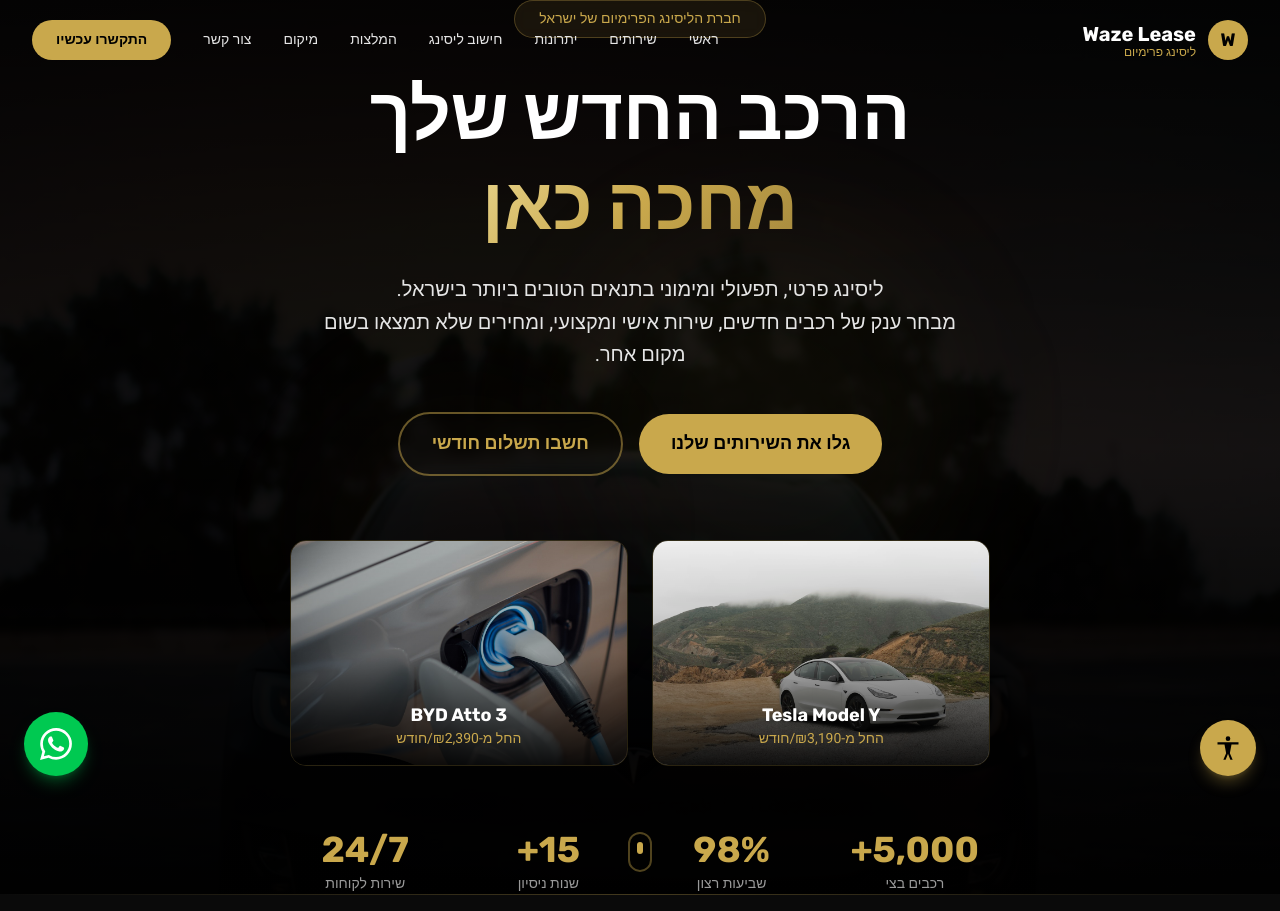
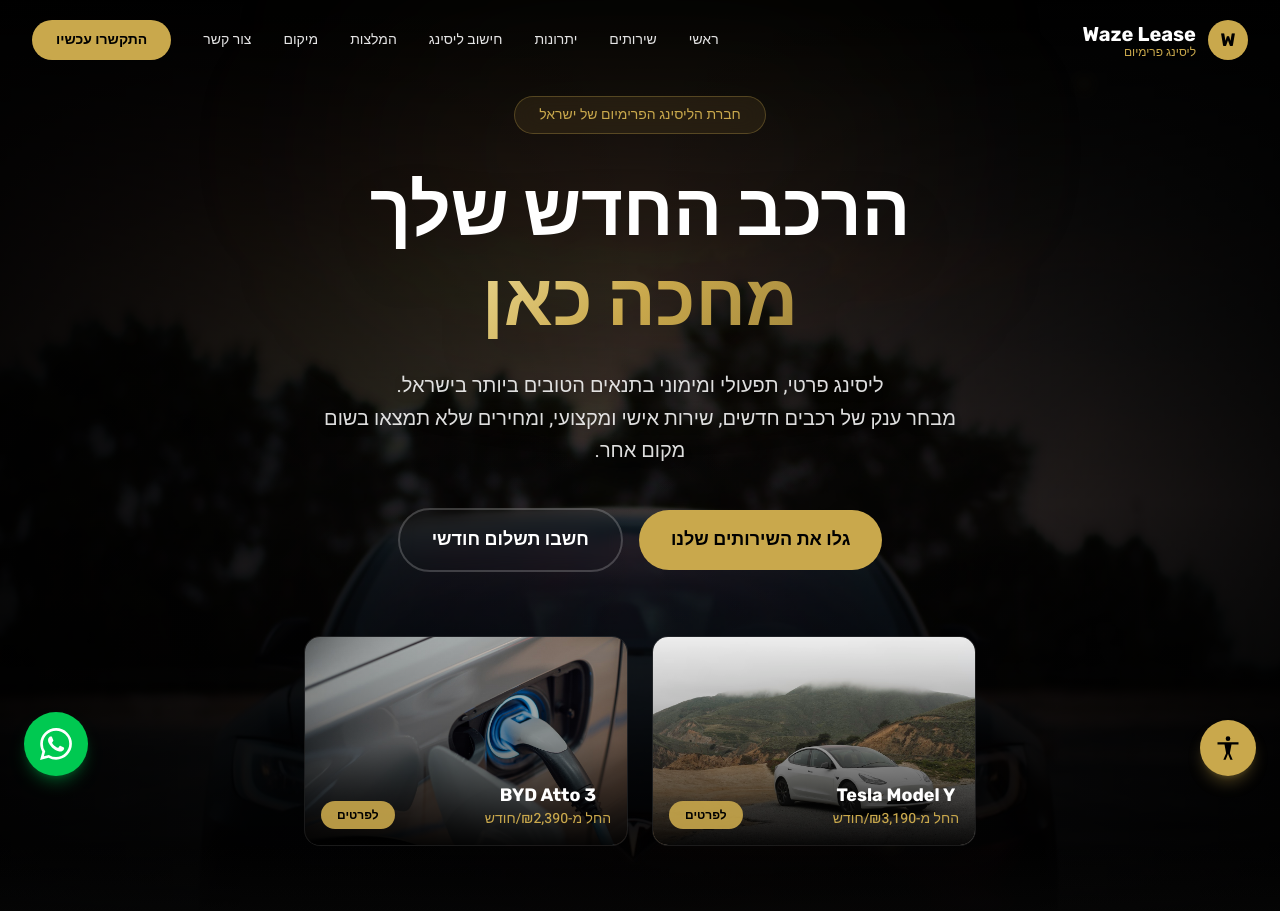
Before and after one commit to wazelease/waze-lease-cars, a Next.js app: page /waze-lease-cars/ in a window 1280 px wide. Shown: the top 911 px of the page. Built offline with nearby package versions, Linux system fonts and the light colour scheme.

Commit message:
Improved hero: full-bleed background with multi-layer blend, gold particles. Contact form now sends leads via email to Wazelease@gmail.com with Hebrew subject line + all form data. Also sends to WhatsApp as backup.

```diff
--- a/src/components/Hero.tsx
+++ b/src/components/Hero.tsx
@@ -9,41 +9,49 @@
       id="hero"
       className="relative min-h-screen flex items-center justify-center overflow-hidden"
     >
-      {/* Background car image */}
+      {/* Full-width background image */}
       <div className="absolute inset-0">
         <Image
           src="/waze-lease-cars/images/tesla-dark.jpg"
-          alt="רכב יוקרה - Waze Lease Cars"
+          alt="רכב יוקרה - Waze Lease Cars ליסינג"
           fill
-          className="object-cover object-center"
+          className="object-cover object-center scale-105"
           priority
           quality={90}
         />
-        {/* Dark overlay for readability */}
-        <div className="absolute inset-0 bg-black-pure/75" />
-        <div className="absolute inset-0 bg-gradient-to-b from-black-pure/90 via-black-pure/60 to-black-pure/95" />
+        {/* Multi-layer overlay for smooth blend with site colors */}
+        <div className="absolute inset-0 bg-black-pure/70" />
+        <div className="absolute inset-0 bg-gradient-to-b from-black-pure via-transparent to-black-pure" />
+        <div className="absolute inset-0 bg-gradient-to-r from-black-pure/80 via-transparent to-black-pure/80" />
+        {/* Gold tint at bottom for seamless transition to next section */}
+        <div className="absolute bottom-0 left-0 right-0 h-40 bg-gradient-to-t from-black-rich to-transparent" />
       </div>
 
-      {/* Gold glow effects */}
-      <div className="absolute top-1/4 right-1/4 w-96 h-96 bg-gold/5 rounded-full blur-3xl" />
-      <div className="absolute bottom-1/4 left-1/4 w-72 h-72 bg-gold/3 rounded-full blur-3xl" />
+      {/* Animated gold particles */}
+      <div className="absolute top-20 right-[15%] w-2 h-2 bg-gold/30 rounded-full blur-sm animate-pulse" />
+      <div className="absolute top-40 left-[20%] w-1.5 h-1.5 bg-gold/20 rounded-full blur-sm animate-pulse delay-700" />
+      <div className="absolute bottom-40 right-[30%] w-2.5 h-2.5 bg-gold/25 rounded-full blur-sm animate-pulse delay-1000" />
+      <div className="absolute top-1/3 left-[10%] w-1 h-1 bg-gold/40 rounded-full blur-sm animate-pulse delay-500" />
 
-      <div className="relative z-10 max-w-7xl mx-auto px-4 sm:px-6 lg:px-8 text-center">
+      {/* Subtle gold light leak */}
+      <div className="absolute top-0 left-1/2 -translate-x-1/2 w-[600px] h-[300px] bg-gold/4 rounded-full blur-[100px]" />
+
+      <div className="relative z-10 max-w-7xl mx-auto px-4 sm:px-6 lg:px-8 text-center pt-24">
         <motion.div
-          initial={{ opacity: 0, y: 30 }}
+          initial={{ opacity: 0, y: 20 }}
           animate={{ opacity: 1, y: 0 }}
-          transition={{ duration: 0.8, ease: "easeOut" }}
+          transition={{ duration: 0.7, ease: "easeOut" }}
         >
-          <span className="inline-block bg-gold/10 border border-gold/30 text-gold px-6 py-2 rounded-full text-sm font-medium mb-8 backdrop-blur-sm">
+          <span className="inline-block bg-gold/10 border border-gold/30 text-gold px-6 py-2 rounded-full text-sm font-medium mb-8 backdrop-blur-md">
             חברת הליסינג הפרימיום של ישראל
           </span>
         </motion.div>
 
         <motion.h1
-          initial={{ opacity: 0, y: 30 }}
+          initial={{ opacity: 0, y: 20 }}
           animate={{ opacity: 1, y: 0 }}
-          transition={{ duration: 0.8, delay: 0.2, ease: "easeOut" }}
-          className="font-rubik font-extrabold text-4xl sm:text-5xl md:text-6xl lg:text-7xl leading-tight mb-6"
+          transition={{ duration: 0.7, delay: 0.15, ease: "easeOut" }}
+          className="font-rubik font-extrabold text-4xl sm:text-5xl md:text-6xl lg:text-7xl leading-tight mb-6 drop-shadow-2xl"
         >
           הרכב החדש שלך
           <br />
@@ -51,10 +59,10 @@
         </motion.h1>
 
         <motion.p
-          initial={{ opacity: 0, y: 30 }}
+          initial={{ opacity: 0, y: 20 }}
           animate={{ opacity: 1, y: 0 }}
-          transition={{ duration: 0.8, delay: 0.4, ease: "easeOut" }}
-          className="text-gray-light text-lg sm:text-xl max-w-2xl mx-auto mb-10 leading-relaxed"
+          transition={{ duration: 0.7, delay: 0.3, ease: "easeOut" }}
+          className="text-white-off/90 text-lg sm:text-xl max-w-2xl mx-auto mb-10 leading-relaxed drop-shadow-lg"
         >
           ליסינג פרטי, תפעולי ומימוני בתנאים הטובים ביותר בישראל.
           <br />
@@ -62,69 +70,89 @@
         </motion.p>
 
         <motion.div
-          initial={{ opacity: 0, y: 30 }}
+          initial={{ opacity: 0, y: 20 }}
           animate={{ opacity: 1, y: 0 }}
-          transition={{ duration: 0.8, delay: 0.6, ease: "easeOut" }}
+          transition={{ duration: 0.7, delay: 0.45, ease: "easeOut" }}
           className="flex flex-col sm:flex-row gap-4 justify-center items-center"
         >
           <a
             href="#services"
-            className="bg-gold text-black-pure px-8 py-4 rounded-full font-bold text-lg hover:bg-gold-light transition-all duration-300 hover:shadow-lg hover:shadow-gold/20 w-full sm:w-auto text-center"
+            className="bg-gold text-black-pure px-8 py-4 rounded-full font-bold text-lg hover:bg-gold-light transition-all duration-300 hover:shadow-lg hover:shadow-gold/25 w-full sm:w-auto text-center"
           >
             גלו את השירותים שלנו
           </a>
           <a
             href="#calculator"
-            className="border-2 border-gold/50 text-gold px-8 py-4 rounded-full font-bold text-lg hover:bg-gold/10 transition-all duration-300 backdrop-blur-sm w-full sm:w-auto text-center"
+            className="border-2 border-white-pure/20 text-white-pure px-8 py-4 rounded-full font-bold text-lg hover:bg-white-pure/10 hover:border-gold/50 hover:text-gold transition-all duration-300 backdrop-blur-sm w-full sm:w-auto text-center"
           >
             חשבו תשלום חודשי
           </a>
         </motion.div>
 
-        {/* Featured Cars Showcase */}
+        {/* Featured Cars */}
         <motion.div
-          initial={{ opacity: 0, y: 40 }}
+          initial={{ opacity: 0, y: 30 }}
           animate={{ opacity: 1, y: 0 }}
-          transition={{ duration: 1, delay: 0.8, ease: "easeOut" }}
+          transition={{ duration: 0.8, delay: 0.65, ease: "easeOut" }}
           className="mt-16 flex flex-col sm:flex-row gap-6 justify-center items-center max-w-4xl mx-auto"
         >
-          <div className="relative group w-full sm:w-1/2 rounded-2xl overflow-hidden border border-gold/20 hover:border-gold/50 transition-all duration-500">
+          <div className="relative group w-full sm:w-1/2 rounded-2xl overflow-hidden border border-white-pure/10 hover:border-gold/40 transition-all duration-500 backdrop-blur-sm bg-black-pure/20">
             <Image
               src="/waze-lease-cars/images/tesla-model-y.jpg"
               alt="Tesla Model Y - ליסינג טסלה"
               width={600}
               height={350}
-              className="w-full h-56 object-cover group-hover:scale-105 transition-transform duration-700"
+              className="w-full h-52 object-cover group-hover:scale-105 transition-transform duration-700"
             />
-            <div className="absolute inset-0 bg-gradient-to-t from-black-pure/90 via-black-pure/20 to-transparent" />
-            <div className="absolute bottom-4 right-4 left-4">
-              <h3 className="font-rubik font-bold text-lg">Tesla Model Y</h3>
-              <p className="text-gold text-sm">החל מ-₪3,190/חודש</p>
+            <div className="absolute inset-0 bg-gradient-to-t from-black-pure/95 via-black-pure/30 to-transparent" />
+            <div className="absolute bottom-4 right-4 left-4 flex items-end justify-between">
+              <div>
+                <h3 className="font-rubik font-bold text-lg">Tesla Model Y</h3>
+                <p className="text-gold text-sm font-medium">החל מ-₪3,190/חודש</p>
+              </div>
+              <a
+                href="https://wa.me/972533018838?text=שלום, מתעניין בליסינג Tesla Model Y"
+                target="_blank"
+                rel="noopener noreferrer"
+                className="bg-gold/90 text-black-pure px-4 py-1.5 rounded-full text-xs font-bold hover:bg-gold transition-colors"
+              >
+                לפרטים
+              </a>
             </div>
           </div>
 
-          <div className="relative group w-full sm:w-1/2 rounded-2xl overflow-hidden border border-gold/20 hover:border-gold/50 transition-all duration-500">
+          <div className="relative group w-full sm:w-1/2 rounded-2xl overflow-hidden border border-white-pure/10 hover:border-gold/40 transition-all duration-500 backdrop-blur-sm bg-black-pure/20">
             <Image
               src="/waze-lease-cars/images/electric-car.jpg"
-              alt="BYD חשמלי - ליסינג BYD"
+              alt="BYD Atto 3 חשמלי - ליסינג BYD"
               width={600}
               height={350}
-              className="w-full h-56 object-cover group-hover:scale-105 transition-transform duration-700"
+              className="w-full h-52 object-cover group-hover:scale-105 transition-transform duration-700"
             />
-            <div className="absolute inset-0 bg-gradient-to-t from-black-pure/90 via-black-pure/20 to-transparent" />
-            <div className="absolute bottom-4 right-4 left-4">
-              <h3 className="font-rubik font-bold text-lg">BYD Atto 3</h3>
-              <p className="text-gold text-sm">החל מ-₪2,390/חודש</p>
+            <div className="absolute inset-0 bg-gradient-to-t from-black-pure/95 via-black-pure/30 to-transparent" />
+            <div className="absolute bottom-4 right-4 left-4 flex items-end justify-between">
+              <div>
+                <h3 className="font-rubik font-bold text-lg">BYD Atto 3</h3>
+                <p className="text-gold text-sm font-medium">החל מ-₪2,390/חודש</p>
+              </div>
+              <a
+                href="https://wa.me/972533018838?text=שלום, מתעניין בליסינג BYD Atto 3"
+                target="_blank"
+                rel="noopener noreferrer"
+                className="bg-gold/90 text-black-pure px-4 py-1.5 rounded-full text-xs font-bold hover:bg-gold transition-colors"
+              >
+                לפרטים
+              </a>
             </div>
           </div>
         </motion.div>
 
         {/* Stats */}
         <motion.div
-          initial={{ opacity: 0, y: 30 }}
+          initial={{ opacity: 0, y: 20 }}
           animate={{ opacity: 1, y: 0 }}
-          transition={{ duration: 0.8, delay: 1, ease: "easeOut" }}
-          className="grid grid-cols-2 sm:grid-cols-4 gap-8 mt-16 max-w-4xl mx-auto"
+          transition={{ duration: 0.7, delay: 0.85, ease: "easeOut" }}
+          className="grid grid-cols-2 sm:grid-cols-4 gap-8 mt-16 mb-8 max-w-4xl mx-auto"
         >
           {[
             { number: "5,000+", label: "רכבים בצי" },
@@ -133,10 +161,10 @@
             { number: "24/7", label: "שירות לקוחות" },
           ].map((stat) => (
             <div key={stat.label} className="text-center">
-              <div className="font-rubik font-bold text-3xl sm:text-4xl text-gold mb-1">
+              <div className="font-rubik font-bold text-3xl sm:text-4xl text-gold mb-1 drop-shadow-lg">
                 {stat.number}
               </div>
-              <div className="text-gray-mid text-sm">{stat.label}</div>
+              <div className="text-white-off/70 text-sm">{stat.label}</div>
             </div>
           ))}
         </motion.div>
@@ -146,7 +174,7 @@
       <motion.div
         animate={{ y: [0, 10, 0] }}
         transition={{ repeat: Infinity, duration: 2 }}
-        className="absolute bottom-8 left-1/2 -translate-x-1/2"
+        className="absolute bottom-8 left-1/2 -translate-x-1/2 z-10"
       >
         <div className="w-6 h-10 rounded-full border-2 border-gold/40 flex justify-center pt-2">
           <div className="w-1.5 h-3 bg-gold rounded-full" />
```
Also changed, not shown: src/components/Contact.tsx (+65 -9 lines).
